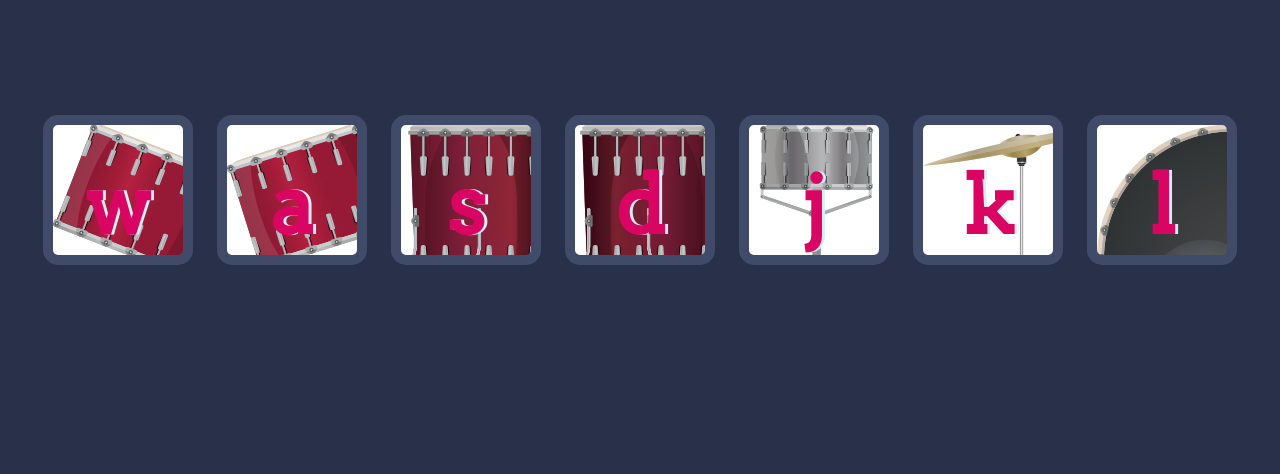
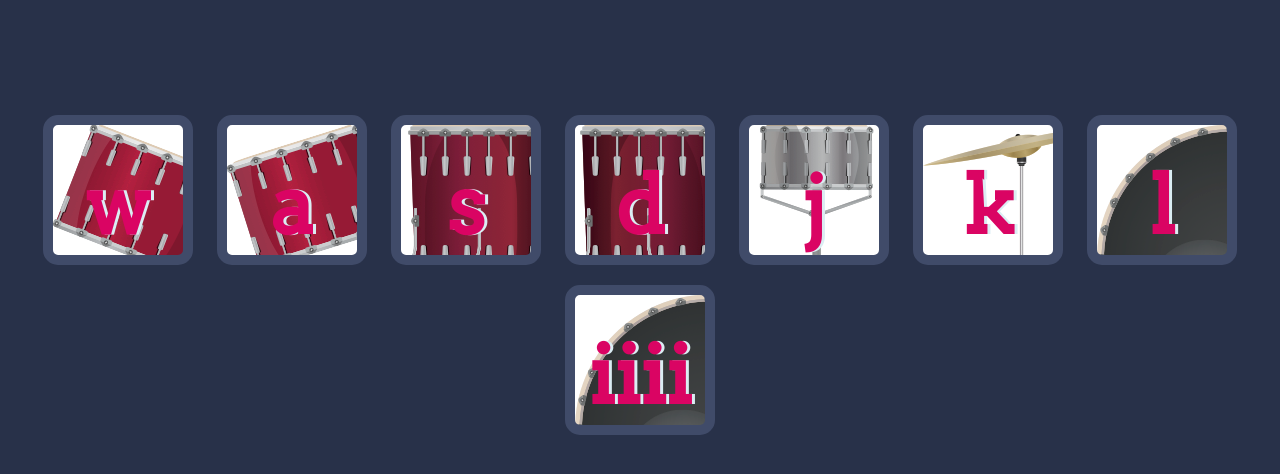
Before and after one commit to Bishal-Pahari/Drum-Kit, a plain HTML site: page index.html in a window 1280 px wide. Shown: the part 174-648 px from the top of the page. Drawn offline with Linux system fonts and the light colour scheme.

Commit message:
addition

```diff
--- a/index.html
+++ b/index.html
@@ -23,6 +23,7 @@
     <button class="j drum">j</button>
     <button class="k drum">k</button>
     <button class="l drum">l</button>
+    <button class="l drum">iiii</button>
   </div>
 
   <script src="index.js" charset="utf-8"></script>
```
